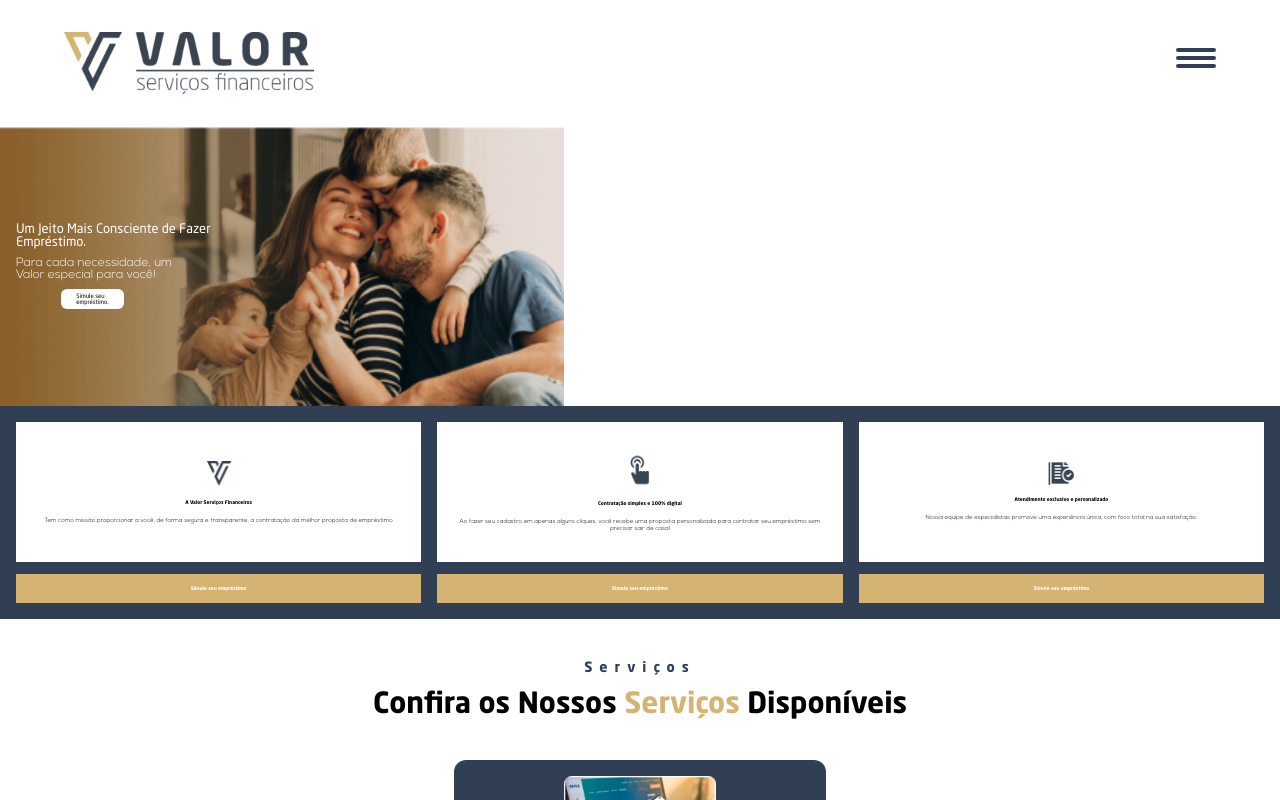
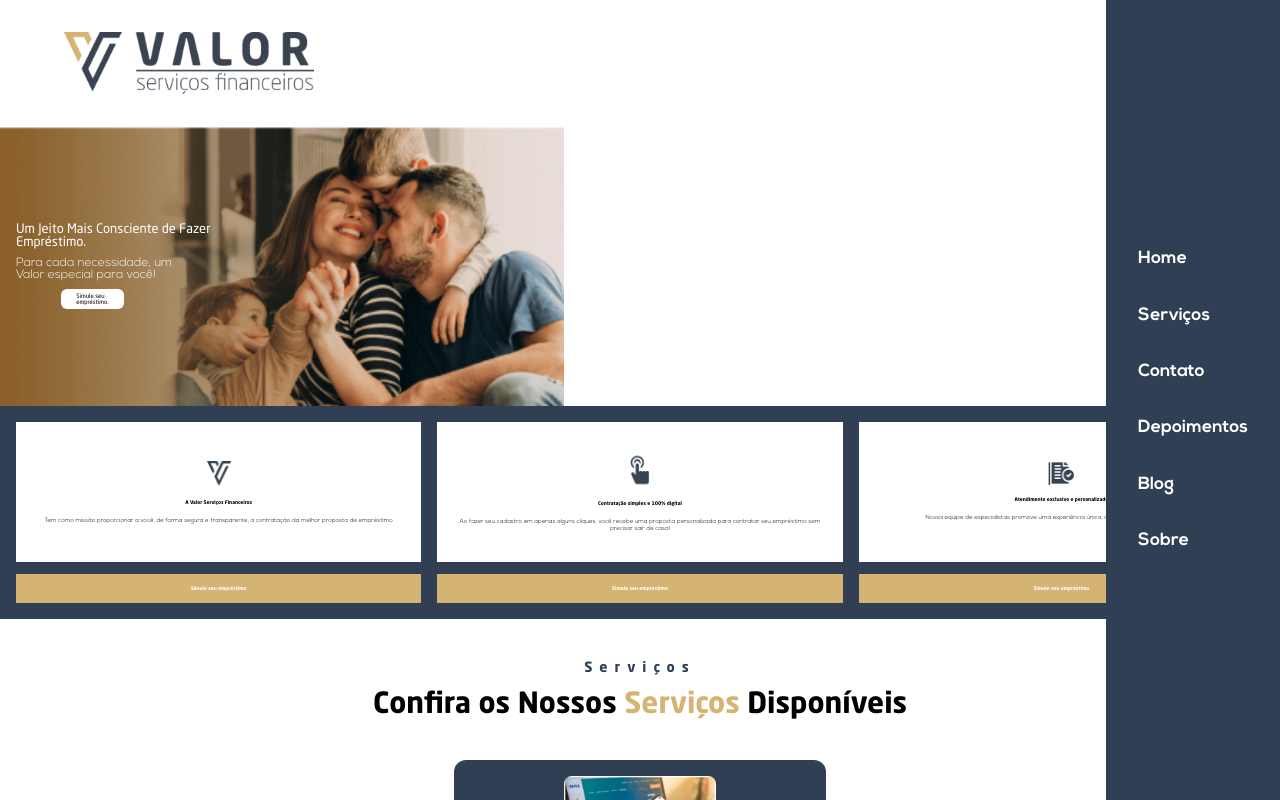
Before and after one commit to bjconsulting/valor_home, a React (Create React App) app in the folder app/: page / in a window 1280 px wide. Both pictures are taken after a click on the button 1196 px from the left and 58 px from the top of the page. Shown: the top 800 px of the page. Built offline with nearby package versions, Linux system fonts and the light colour scheme.

Commit message:
Working menu

```diff
--- a/app/src/Dobra1.tsx
+++ b/app/src/Dobra1.tsx
@@ -1,10 +1,10 @@
 import React from 'react';
-import Header3 from './Header3';
+import Header from './Header';
 
 function Dobra1() {
     return (
         <>
-            <Header3 />
+            <Header />
             <div className="flex flex-col justify-center items-start max-w-[100vw] min-h-[35vh] py-10  bg-bg-h bg-no-repeat  bg-[length:auto_100%]">
                 <div className="pl-4 flex flex-col justify-center max-w-[70%]">
                     <h1 className="text-[13px] text-white max-w-[70%] ">Um Jeito Mais Consciente de Fazer Empréstimo.</h1>
--- a/app/src/Header3.tsx
+++ b/app/src/Header.tsx
@@ -4,9 +4,7 @@ import Menu from "./Menu";
 import logo from './img/logo.png'
 import logo2 from './img/logo_2.png'
 
-
-
-function Header3() {
+function Header() {
     const [open, setOpen] = useState(false);
     return (
         <>
@@ -26,4 +24,4 @@ function Header3() {
         </>
     )
 }
-export default Header3
+export default Header
--- a/app/src/Menu.tsx
+++ b/app/src/Menu.tsx
@@ -1,13 +1,13 @@
-import React from 'react';
-
 // const nav = document.querySelector('.nav') as HTMLElement;
 
-const Menu = ({ open }: { open: boolean }) => {
+function Menu({ open }: { open: boolean }) {
     // if (!nav) return; else {
     //     open ? nav.style.transform = "translateX(0%)" : nav.style.transform = "translateX(100%)";
     // };
+    if (!open) return null;
     return (
-        <nav className='hidden flex-col justify-center bg-prim h-[100vh] text-left p-[2em] absolute top-0 right-0 transition-transform translate-x-[100%] nav'>
+        // <nav className='hidden flex-col justify-center bg-prim h-[100vh] text-left p-[2em] absolute top-0 right-0 transition-transform translate-x-[100%] nav'>
+        <nav className='flex flex-col justify-center bg-prim h-[100vh] text-left p-[2em] absolute top-0 right-0 nav'>
             <a href="#home" className='menu_item'>
                 Home
             </a>
```
